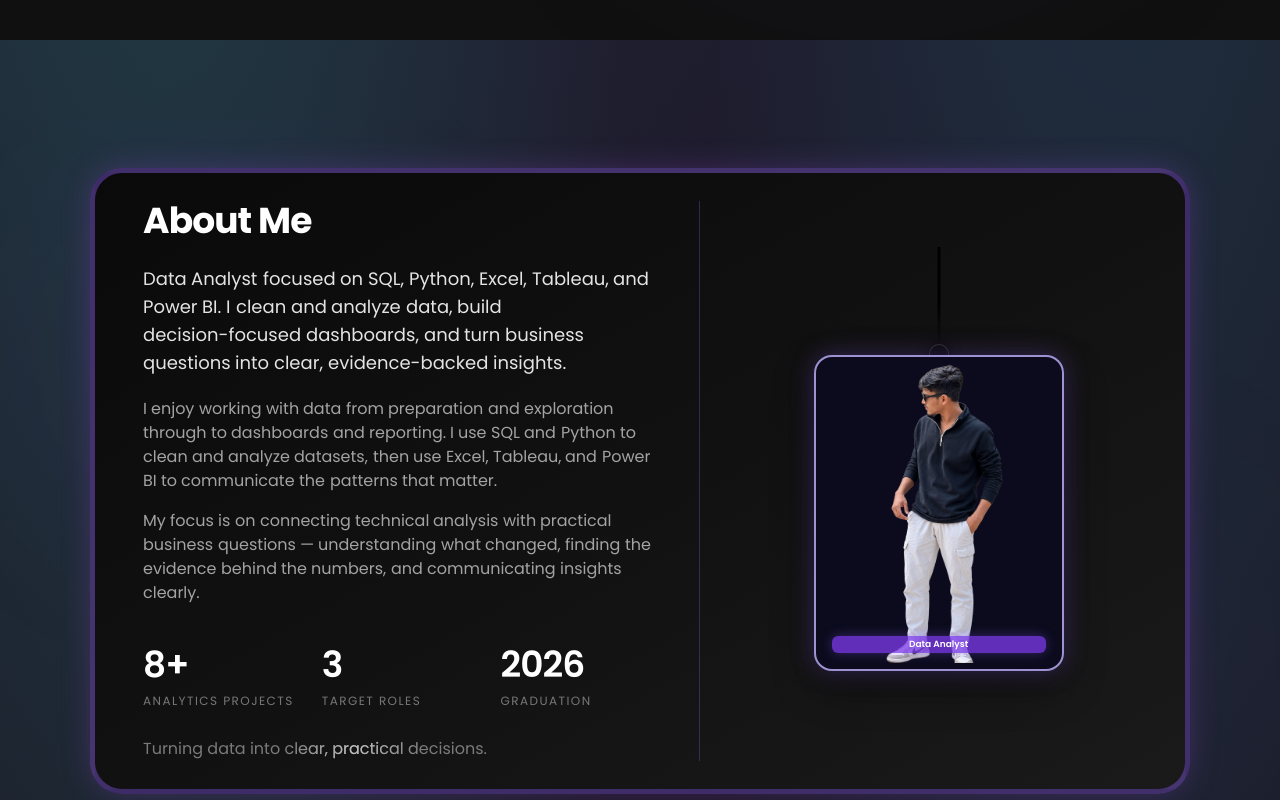
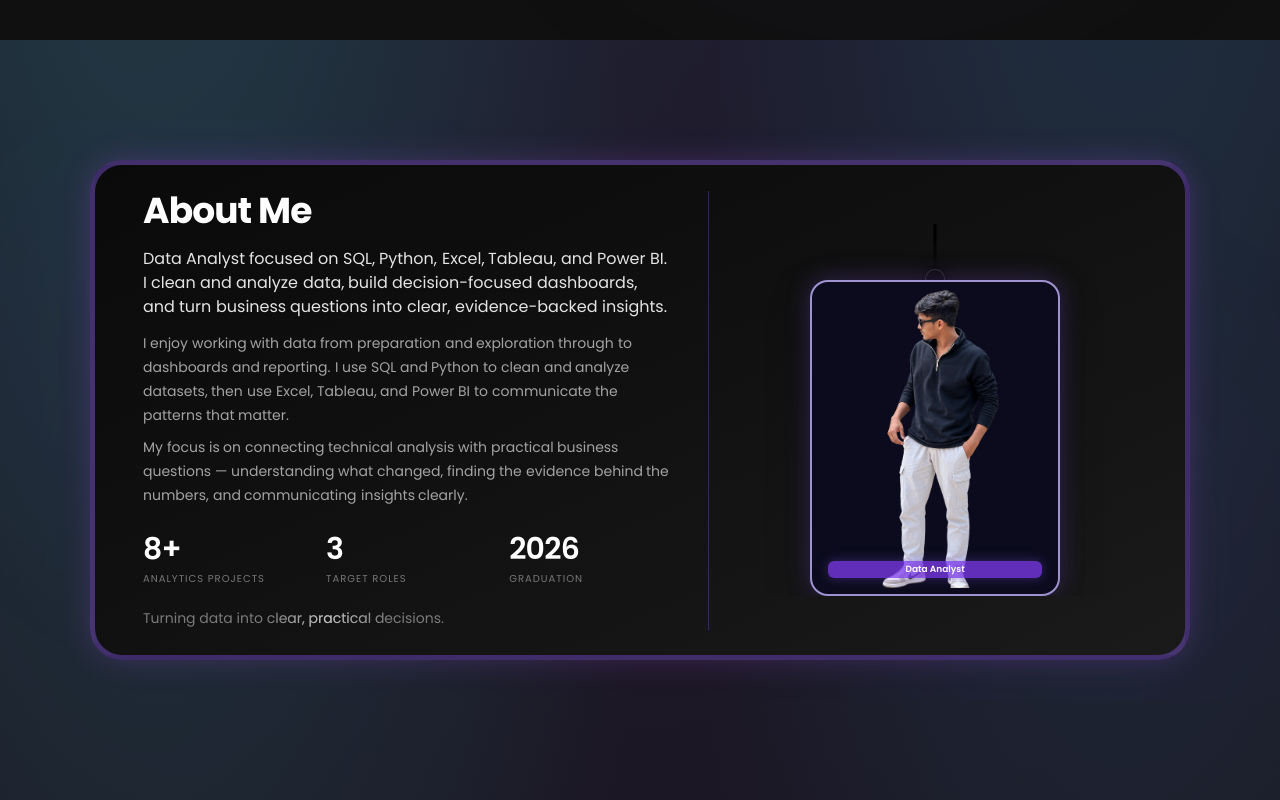
Before and after one commit to bhaskar-nb/portfolio, a Next.js app: page / in a window 1280 px wide. Shown: the part 760-1560 px from the top of the page. Built offline with nearby package versions, Linux system fonts and the light colour scheme.

Commit message:
Set About box height to 500px and reduce internal content spacing

```diff
--- a/components/About.tsx
+++ b/components/About.tsx
@@ -14,72 +14,72 @@ const metrics = [
 
 export default function About() {
   return (
-    <section id="about" className="relative mt-16 overflow-hidden py-10 sm:mt-20 sm:py-12">
+    <section id="about" className="relative mt-16 overflow-hidden py-8 sm:mt-20 sm:py-10">
       <div className="pointer-events-none absolute left-[5%] top-20 h-72 w-72 rounded-full bg-violet-500/[0.07] blur-[120px]" />
       <div className="pointer-events-none absolute right-[4%] bottom-0 h-80 w-80 rounded-full bg-violet-500/[0.05] blur-[130px]" />
 
-      <div className="relative mx-auto w-full max-w-[1100px] rounded-[2rem] border-[5px] border-violet-500/40 bg-gradient-to-br from-[#0a0a0a] via-[#111111] to-[#1a1a1a] p-5 shadow-[0_0_30px_rgba(168,85,247,0.22)] sm:p-6 lg:p-7">
+      <div className="relative mx-auto flex h-[500px] w-full max-w-[1100px] items-center overflow-hidden rounded-[2rem] border-[5px] border-violet-500/40 bg-gradient-to-br from-[#0a0a0a] via-[#111111] to-[#1a1a1a] px-5 py-4 shadow-[0_0_30px_rgba(168,85,247,0.22)] sm:px-6 lg:px-7">
         <motion.div
           initial={{ opacity: 0, y: 24 }}
           whileInView={{ opacity: 1, y: 0 }}
           viewport={{ once: true, amount: 0.2 }}
           transition={{ duration: 1, ease: [0.22, 1, 0.36, 1] }}
-          className="relative flex flex-col items-center justify-between gap-10 px-2 sm:px-4 lg:flex-row lg:items-stretch lg:px-5"
+          className="relative flex w-full flex-col items-center justify-between gap-6 px-2 sm:px-4 lg:flex-row lg:items-center lg:px-5"
         >
-          <div className="basis-full lg:basis-7/12 lg:border-r lg:border-violet-500/30 lg:pr-10">
+          <div className="basis-full lg:basis-7/12 lg:border-r lg:border-violet-500/30 lg:pr-8">
             <div className="text-left">
               <h2 className="font-display text-3xl font-bold text-white sm:text-4xl">
                 About Me
               </h2>
 
-              <div className="mt-6 text-base leading-relaxed text-ink-300 sm:text-lg">
+              <div className="mt-4 text-sm leading-6 text-ink-300 sm:text-base">
                 <BlurText
                   text={profile.summary}
-                  delay={55}
+                  delay={45}
                   animateBy="words"
                   direction="top"
                 />
               </div>
 
-              <div className="mt-5 space-y-4 text-sm leading-7 text-ink-400 sm:text-base">
+              <div className="mt-3 space-y-2 text-xs leading-5 text-ink-400 sm:text-sm sm:leading-6">
                 <BlurText
                   text="I enjoy working with data from preparation and exploration through to dashboards and reporting. I use SQL and Python to clean and analyze datasets, then use Excel, Tableau, and Power BI to communicate the patterns that matter."
-                  delay={35}
+                  delay={30}
                   animateBy="words"
                   direction="top"
                 />
                 <BlurText
                   text="My focus is on connecting technical analysis with practical business questions — understanding what changed, finding the evidence behind the numbers, and communicating insights clearly."
-                  delay={35}
+                  delay={30}
                   animateBy="words"
                   direction="top"
                 />
               </div>
 
-              <div className="mt-10 grid grid-cols-3 gap-5 text-center sm:text-left">
+              <div className="mt-6 grid grid-cols-3 gap-4 text-center sm:text-left">
                 {metrics.map((metric, index) => (
                   <motion.div
                     key={metric.label}
-                    initial={{ opacity: 0, y: 16 }}
+                    initial={{ opacity: 0, y: 12 }}
                     whileInView={{ opacity: 1, y: 0 }}
                     viewport={{ once: true }}
-                    transition={{ duration: 0.8, delay: 0.15 + index * 0.12 }}
+                    transition={{ duration: 0.7, delay: 0.12 + index * 0.1 }}
                   >
-                    <h3 className="font-display text-3xl font-semibold leading-none text-white sm:text-4xl">
+                    <h3 className="font-display text-2xl font-semibold leading-none text-white sm:text-3xl">
                       {metric.value}
                     </h3>
-                    <p className="mt-2 text-[10px] uppercase tracking-[0.12em] text-ink-500 sm:text-xs">
+                    <p className="mt-1 text-[9px] uppercase tracking-[0.1em] text-ink-500 sm:text-[10px]">
                       {metric.label}
                     </p>
                   </motion.div>
                 ))}
               </div>
 
-              <div className="mt-7">
+              <div className="mt-5">
                 <ShinyText
                   text="Turning data into clear, practical decisions."
                   speed={3}
-                  className="text-sm text-violet-300 sm:text-base"
+                  className="text-xs text-violet-300 sm:text-sm"
                 />
               </div>
             </div>
@@ -91,10 +91,10 @@ export default function About() {
               whileInView={{ y: 0, opacity: 1 }}
               viewport={{ once: true }}
               transition={{ duration: 1, delay: 0.2, ease: [0.22, 1, 0.36, 1] }}
-              className="flex h-full min-h-[390px] items-center justify-center overflow-hidden"
+              className="flex h-full items-center justify-center overflow-hidden"
             >
-              <div className="relative mt-16 w-[250px]">
-                <div className="absolute left-1/2 top-[-108px] h-[112px] w-[3px] -translate-x-1/2 bg-gradient-to-b from-black via-black to-[#171717]" />
+              <div className="relative mt-14 w-[250px]">
+                <div className="absolute left-1/2 top-[-90px] h-[94px] w-[3px] -translate-x-1/2 bg-gradient-to-b from-black via-black to-[#171717]" />
                 <div className="absolute left-1/2 top-[-11px] h-5 w-5 -translate-x-1/2 rounded-full border border-white/15 bg-[#090909] shadow-[0_0_12px_rgba(0,0,0,0.8)]" />
 
                 <div className="relative overflow-hidden rounded-[18px] border-2 border-violet-300/80 bg-[#0b0b1d] p-1.5 shadow-[0_0_24px_rgba(139,92,246,0.30),0_16px_40px_rgba(0,0,0,0.45)]">
```
